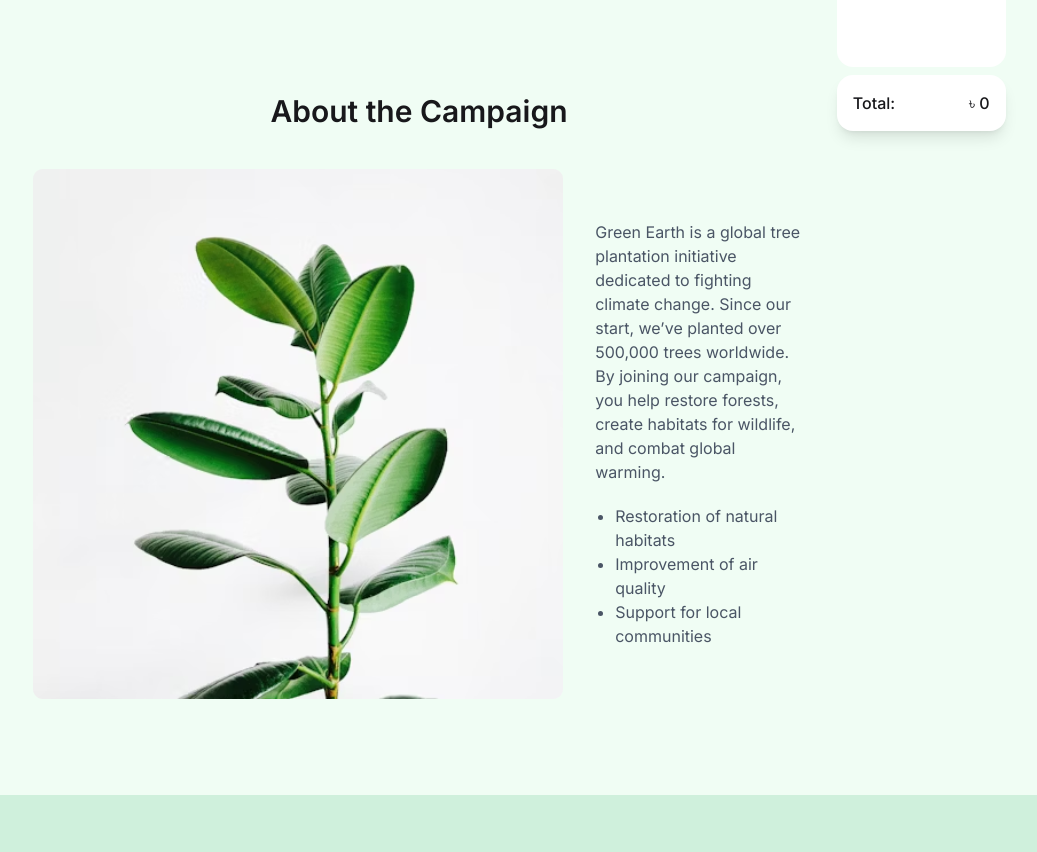
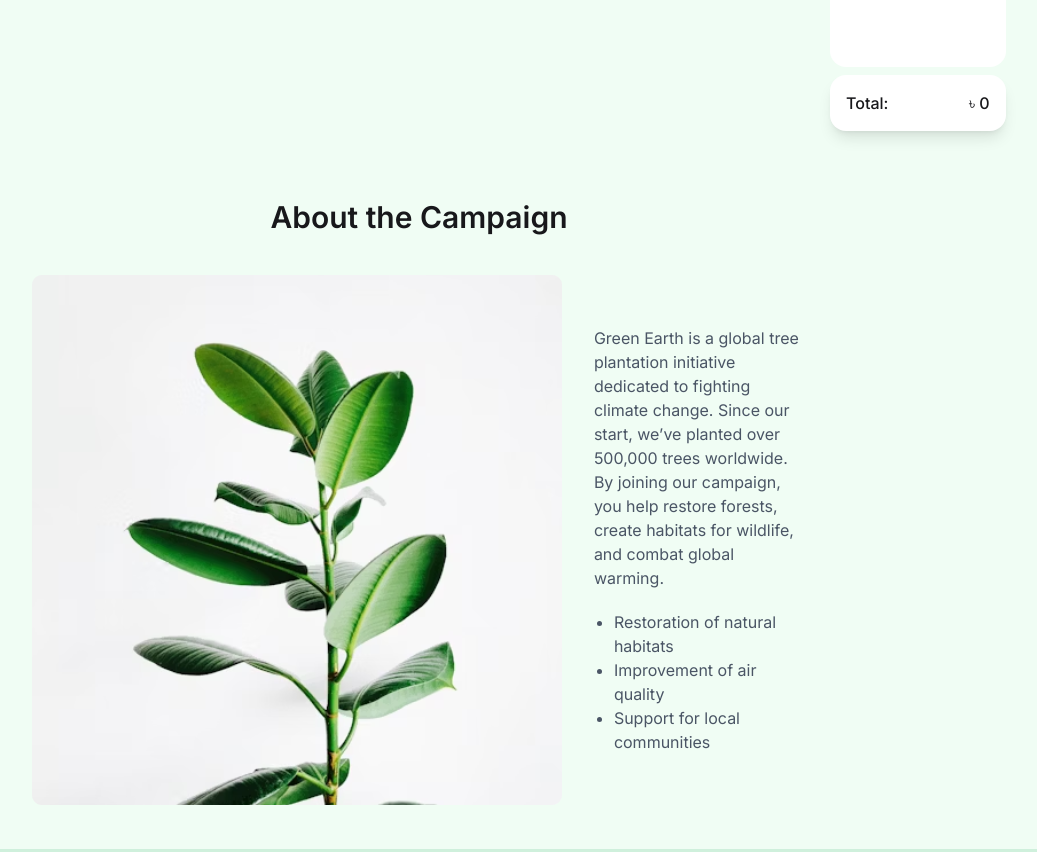
Before and after one commit to hadialhamza/Assignment-06, a plain HTML site: page index.html in a window 1280 px wide. Shown: the part 963-1815 px from the top of the page, without its empty margins (221-1258 px from the left). Drawn offline with nearby package versions, Linux system fonts and the light colour scheme; no server answers.

Commit message:
fixing the campaign section

```diff
--- a/index.html
+++ b/index.html
@@ -135,7 +135,7 @@
       </h2>
 
       <!-- All Tree Card, Category and Cart Section -->
-      <section class="w-11/12 mx-auto grid md:grid-cols-12 gap-4 md:gap-8">
+      <section class="w-11/12 mx-auto grid md:grid-cols-12 gap-4 md:gap-6">
         <!-- Buttons for toggle categories and cart -->
         <div class="md:hidden flex justify-center gap-4 items-center px-4">
           <button
@@ -195,32 +195,6 @@
           <div id="card-container" class="grid md:grid-cols-3 gap-6">
             <!-- Cards -->
           </div>
-
-          <!-- Campaign Section  -->
-          <div id="campaign" class="my-11 md:my-24">
-            <h2 class="text-center text-3xl font-semibold mb-10">
-              About the Campaign
-            </h2>
-            <div
-              class="flex flex-col md:flex-row justify-center items-center gap-8"
-            >
-              <img src="./assets/about.png" alt="" class="flex-1" />
-              <div class="flex-1">
-                <p class="text-base font-normal text-gray-600 mb-5">
-                  Green Earth is a global tree plantation initiative dedicated
-                  to fighting climate change. Since our start, we’ve planted
-                  over 500,000 trees worldwide. By joining our campaign, you
-                  help restore forests, create habitats for wildlife, and combat
-                  global warming.
-                </p>
-                <ul class="list-disc ml-5 text-base font-normal text-gray-600">
-                  <li>Restoration of natural habitats</li>
-                  <li>Improvement of air quality</li>
-                  <li>Support for local communities</li>
-                </ul>
-              </div>
-            </div>
-          </div>
         </section>
 
         <!-- Shopping Cart Section -->
@@ -245,6 +219,33 @@
             <p class="text-base font-medium">৳ <span id="total">0</span></p>
           </div>
         </aside>
+
+        <!-- Campaign Section  -->
+        <div class="md:col-span-2"></div>
+        <div class="my-11 md:col-span-8">
+          <h2 class="text-center text-3xl font-semibold mb-10">
+            About the Campaign
+          </h2>
+          <div
+            class="flex flex-col md:flex-row justify-center items-center gap-8"
+          >
+            <img src="./assets/about.png" alt="" class="flex-1" />
+            <div class="flex-1">
+              <p class="text-base font-normal text-gray-600 mb-5">
+                Green Earth is a global tree plantation initiative dedicated to
+                fighting climate change. Since our start, we’ve planted over
+                500,000 trees worldwide. By joining our campaign, you help
+                restore forests, create habitats for wildlife, and combat global
+                warming.
+              </p>
+              <ul class="list-disc ml-5 text-base font-normal text-gray-600">
+                <li>Restoration of natural habitats</li>
+                <li>Improvement of air quality</li>
+                <li>Support for local communities</li>
+              </ul>
+            </div>
+          </div>
+        </div>
       </section>
 
       <!-- Impact Section -->
--- a/script.js
+++ b/script.js
@@ -270,7 +270,6 @@ const mobileCartBtn = document.getElementById("mobile-cart-btn");
 const mobileCategory = document.getElementById("mobile-category");
 const shoppingCart = document.getElementById("shopping-cart");
 const cardContainer = document.getElementById("card-container");
-const campaign = document.getElementById("campaign");
 
 mobileCategoryBtn.addEventListener("click", () => {
   mobileCategoryBtn.classList.add("bg-[#15803d]", "text-white");
@@ -282,7 +281,6 @@ mobileCategoryBtn.addEventListener("click", () => {
   mobileCategory.classList.remove("hidden");
   shoppingCart.classList.add("hidden");
   cardContainer.classList.remove("hidden");
-  campaign.classList.remove("hidden");
 });
 
 mobileCartBtn.addEventListener("click", () => {
@@ -295,7 +293,6 @@ mobileCartBtn.addEventListener("click", () => {
   mobileCategory.classList.add("hidden");
   shoppingCart.classList.remove("hidden");
   cardContainer.classList.add("hidden");
-  campaign.classList.add("hidden");
 });
 
 fetchCategories();
```
